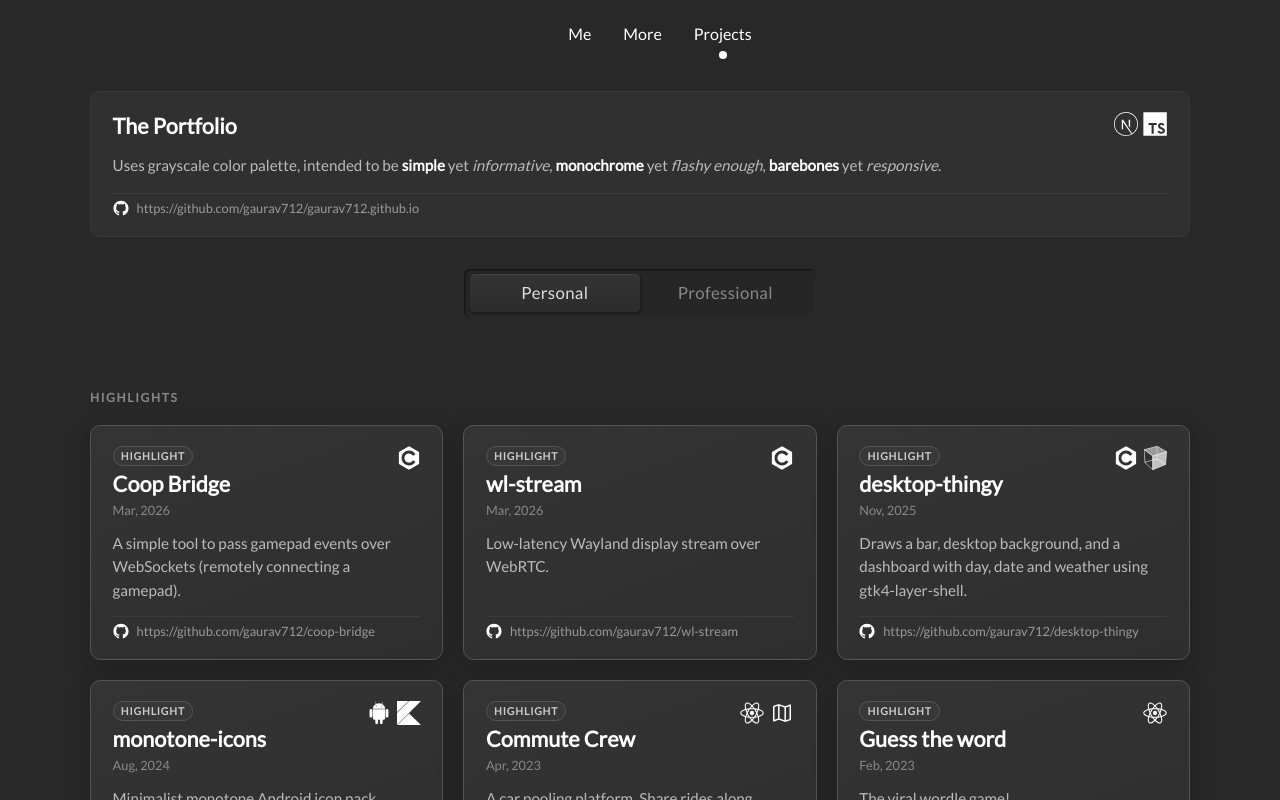
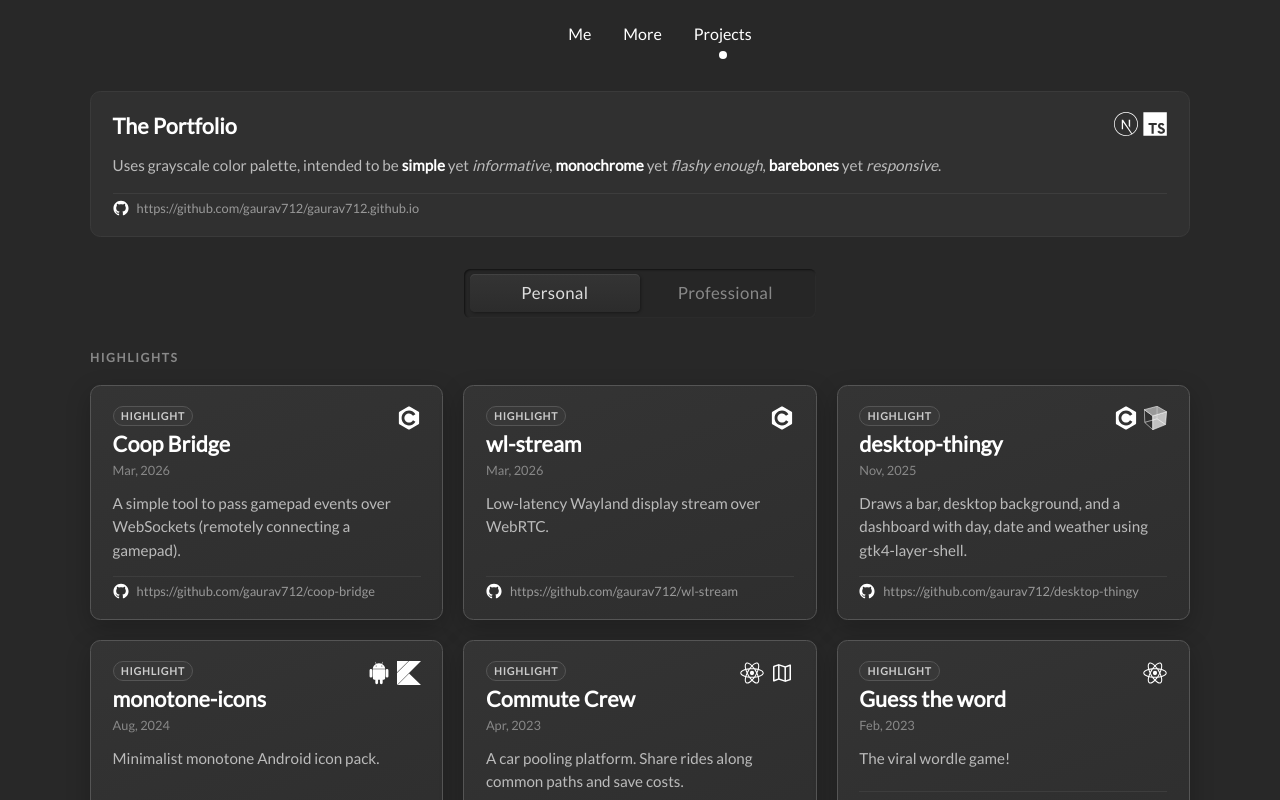
Before and after one commit to gaurav712/gaurav712.github.io, a Next.js app: page /projects in a window 1280 px wide. Shown: the top 800 px of the page. Built offline with nearby package versions, Linux system fonts and the light colour scheme.

Commit message:
uniform vertical margin for tab switcher

```diff
--- a/pages/projects/styles.module.css
+++ b/pages/projects/styles.module.css
@@ -10,7 +10,7 @@
 
 .projectTypeSwitcher {
   position: relative;
-  margin: 2rem auto 2.5rem;
+  margin: 2rem auto;
   max-width: 22rem;
   padding: 0.35rem;
   cursor: pointer;
@@ -75,8 +75,7 @@
 }
 
 .showcase {
-  margin-top: 0;
-  padding-top: 2rem;
+  margin-top: 2rem;
   width: 100%;
 }
 
```
